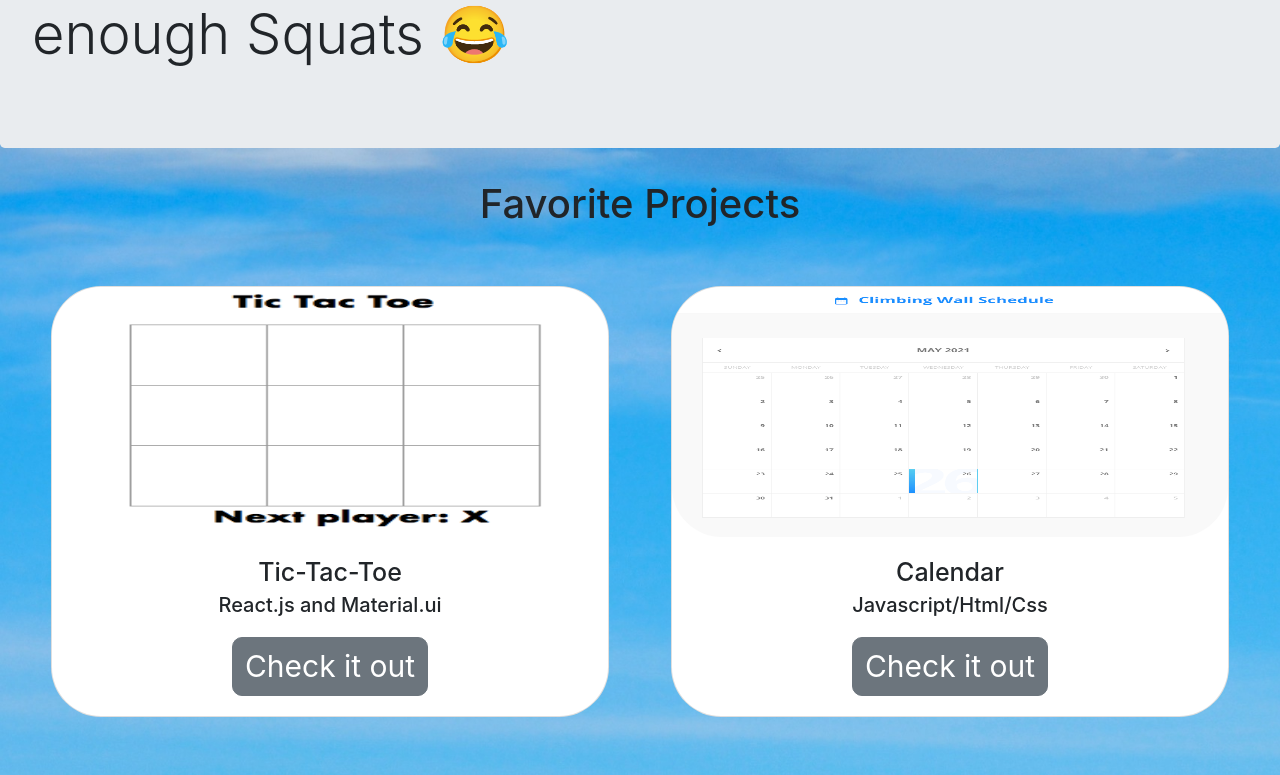
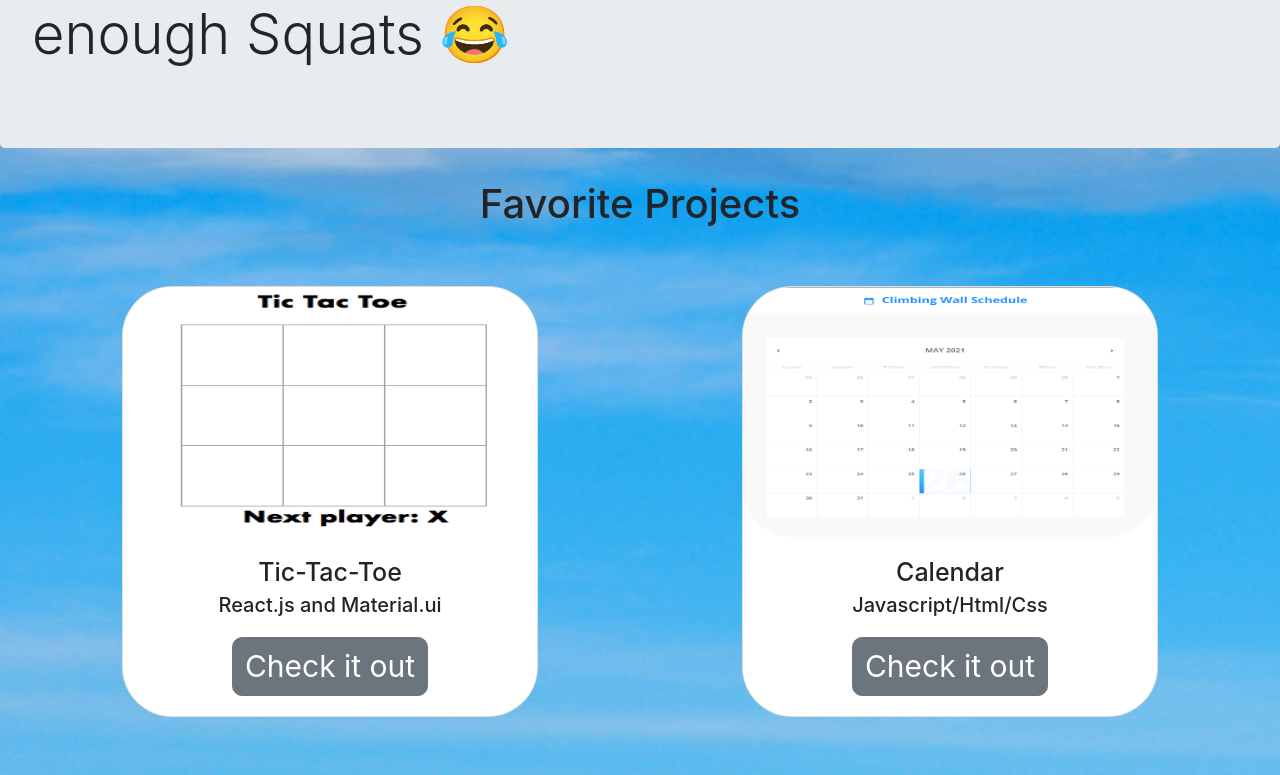
Before and after one commit to Yosh23/portfolio, a React (Create React App) app: page / in a window 1280 px wide. Shown: the part 653-1428 px from the top of the page. Built offline with nearby package versions, Linux system fonts and the light colour scheme.

Commit message:
card width

```diff
--- a/src/index.css
+++ b/src/index.css
@@ -23,7 +23,7 @@ section {
     text-align: center;
     border-radius: 50px !important;
     margin: 30px 0px;
-    width: 45%;
+    width: 26em;
 }
 #title {
     font-size: 45px;
```
